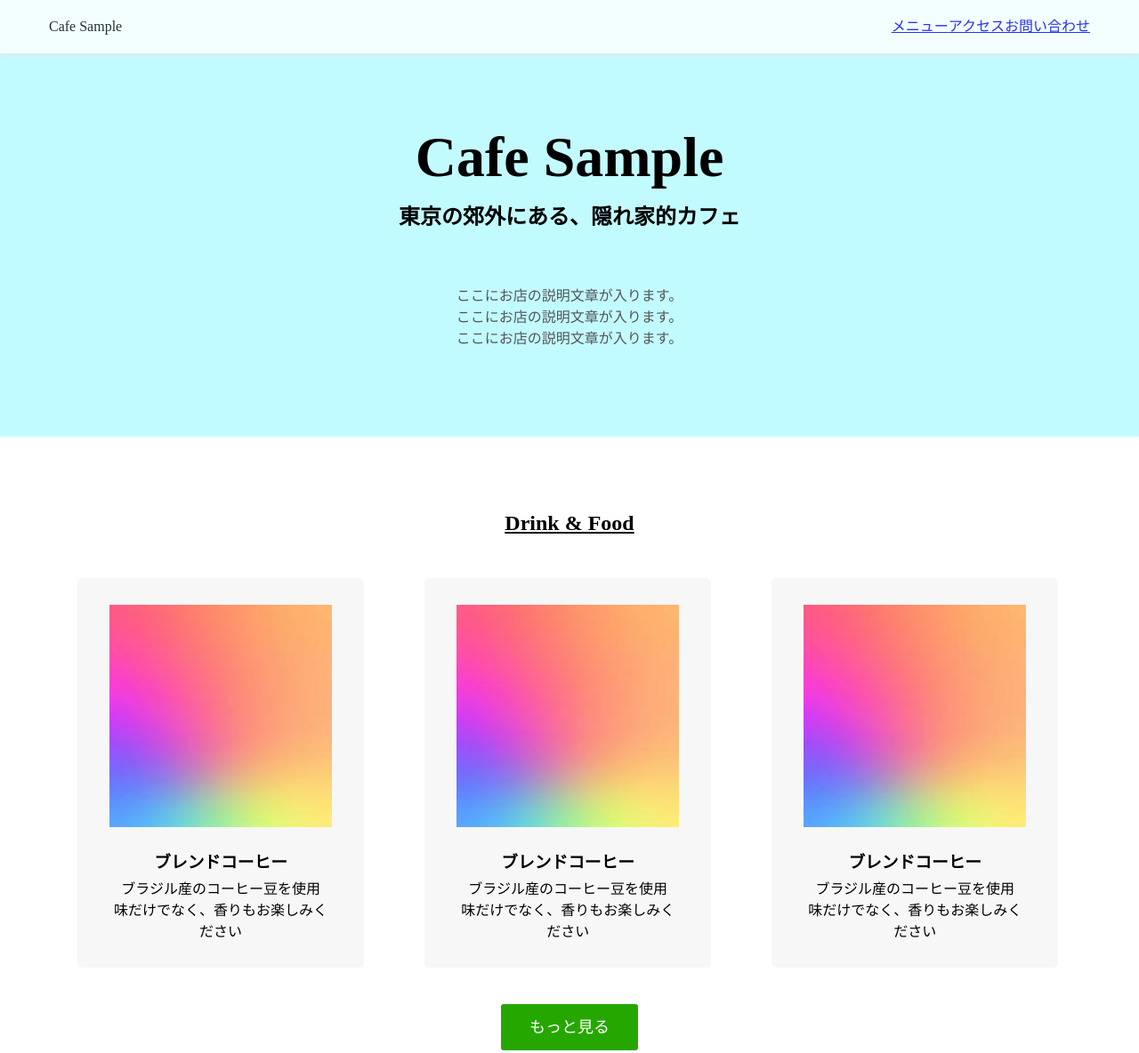
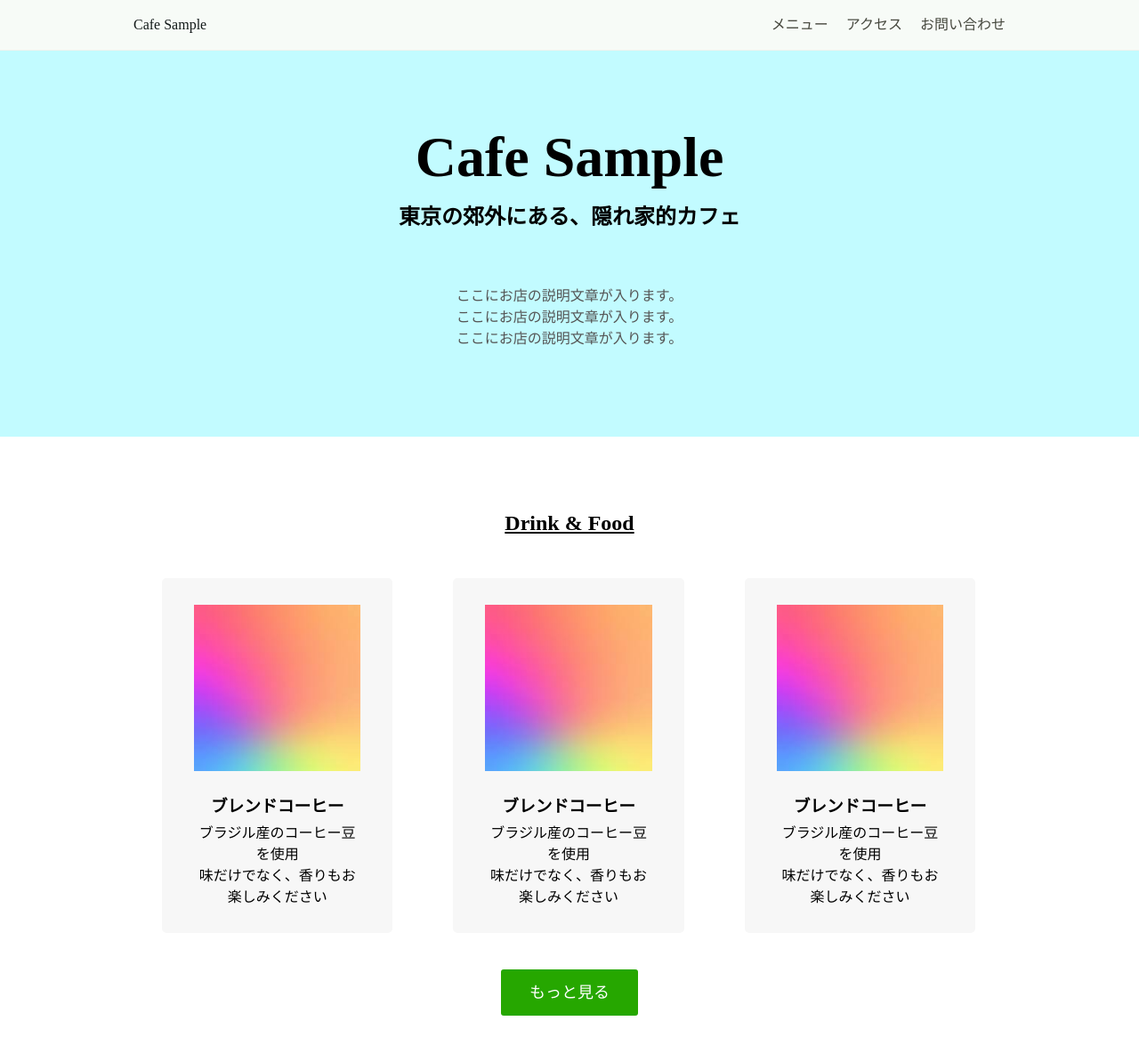
Before and after one commit to Kite0301/cafe_sample, a plain HTML site: page main.html in a window 1280 px wide. Shown: the top 1184 px of the page at 89% size. Drawn offline with Linux system fonts and the light colour scheme.

Commit message:
共通CSSの切り出し

```diff
--- /dev/null
+++ b/common.css
@@ -0,0 +1,43 @@
+/* ---------- 共通のスタイル ---------- */
+* {
+  margin: 0;
+  padding: 0;
+}
+
+/* TODO: 最適化 */
+.container {
+  margin: 0 auto;
+  max-width: 980px;
+  padding: 0 30px;
+}
+
+/* ---------- header ---------- */
+.header {
+  height: 56px;
+  width: 100%;
+  line-height: 56px;
+  border-bottom: 1px solid #f3f1ed;
+  position: fixed;
+  background-color: #fdfbf7;
+  opacity: 0.9;
+}
+
+.header-left {
+  float: left;
+}
+
+.header-right {
+  float: right;
+}
+
+.header-right a {
+  color: #393429;
+  text-decoration: none;
+  margin-left: 16px;
+}
+
+/* ---------- footer ---------- */
+.footer {
+  height: 120px;
+  background-color: #345269;
+}
--- a/main-sub.css
+++ b/main-sub.css
@@ -1,41 +1,3 @@
-/* ---------- 共通のスタイル ---------- */
-* {
-  margin: 0;
-  padding: 0;
-}
-
-/* TODO: 最適化 */
-.container {
-  margin: 0 auto;
-  max-width: 980px;
-  padding: 0 30px;
-}
-
-/* ---------- header ---------- */
-.header {
-  height: 56px;
-  width: 100%;
-  line-height: 56px;
-  border-bottom: 1px solid #f3f1ed;
-  position: fixed;
-  background-color: #fdfbf7;
-  opacity: 0.9;
-}
-
-.header-left {
-  float: left;
-}
-
-.header-right {
-  float: right;
-}
-
-.header-right a {
-  color: #393429;
-  text-decoration: none;
-  margin-left: 16px;
-}
-
 /* ---------- main ---------- */
 .main {
   text-align: center;
@@ -109,8 +71,3 @@
 
 .menu-card-text {
 }
-/* ---------- footer ---------- */
-.footer {
-  height: 120px;
-  background-color: #345269;
-}
--- a/main.css
+++ b/main.css
@@ -1,40 +1,3 @@
-/* ---------- 共通のスタイル ---------- */
-* {
-  margin: 0;
-  padding: 0;
-}
-
-/* TODO: 最適化 */
-.container {
-  margin: 0 auto;
-  max-width: 1170px;
-  padding: 0 30px;
-}
-
-/* ---------- header ---------- */
-.header {
-  height: 60px;
-  width: 100%;
-  line-height: 60px;
-  box-shadow: 0 3px 5px #e1e8e9;
-  position: fixed;
-  background-color: #ffffff;
-  opacity: 0.8;
-}
-
-.header-left {
-  float: left;
-}
-
-.header-right {
-  float: right;
-}
-
-.header-right li {
-  float: left;
-  list-style: none;
-}
-
 /* ---------- main ---------- */
 .main {
   padding: 140px 0 100px;
@@ -102,9 +65,3 @@
   text-decoration: none;
   font-size: 18px;
 }
-
-/* ---------- footer ---------- */
-.footer {
-  height: 120px;
-  background-color: #4872a8;
-}
--- a/main.html
+++ b/main.html
@@ -3,6 +3,7 @@
   <head>
     <meta charset="utf-8">
     <title>Cafe Sample</title>
+    <link rel="stylesheet" href="common.css">
     <link rel="stylesheet" href="main.css">
   </head>
   <body>
@@ -16,11 +17,9 @@
           </div>
         </div>
         <div class="header-right">
-          <ul>
-            <li><a href="#">メニュー</a></li>
-            <li><a href="#">アクセス</a></li>
-            <li><a href="#">お問い合わせ</a></li>
-          </ul>
+          <a href="#">メニュー</a>
+          <a href="#">アクセス</a>
+          <a href="#">お問い合わせ</a>
         </div>
       </div>
     </div>
```
Also changed, not shown: main-sub.html (+1 -0 lines).
